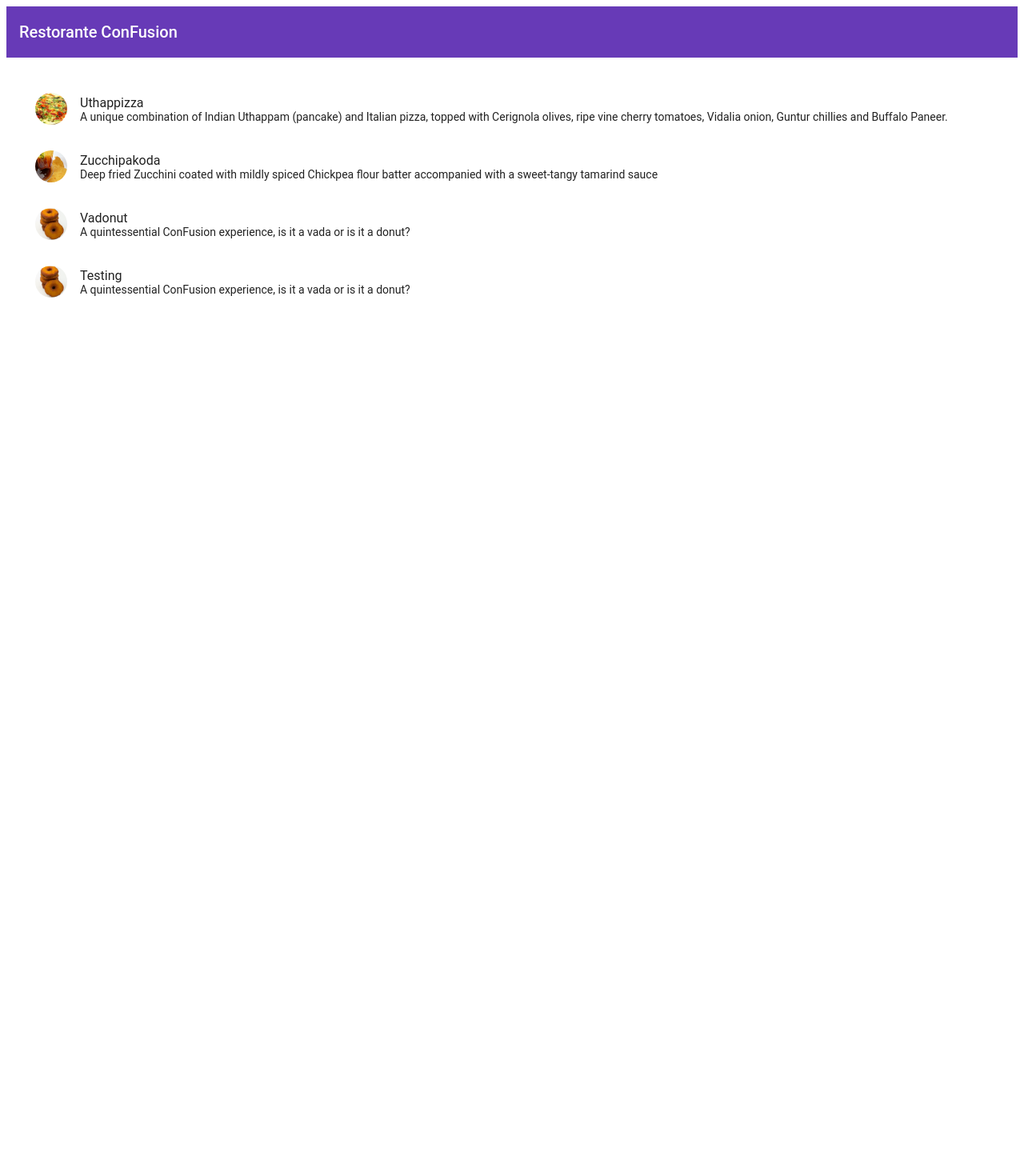
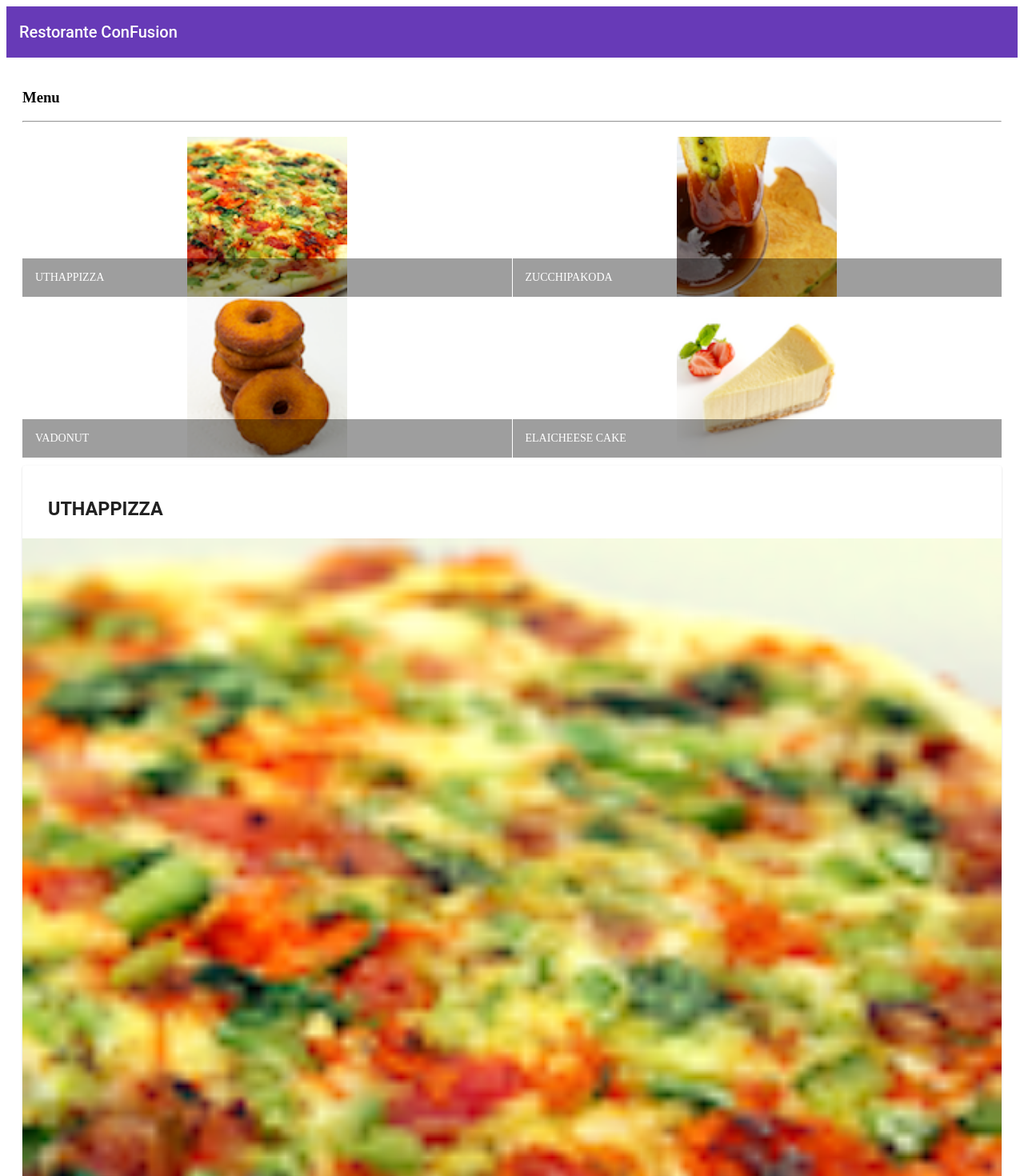
Before and after one commit to djangotraining/angular-framework, an Angular app: page / in a window 1280 px wide. Shown: the top 1470 px of the page at 80% size. Before the commit the page ends 800 px from the top, so only its background shows below. Built offline with nearby package versions, Linux system fonts and the light colour scheme.

Commit message:
angular component part2

```diff
--- a/src/app/menu/menu.component.html
+++ b/src/app/menu/menu.component.html
@@ -2,16 +2,40 @@
      fxLayout="column"
      fxLayoutGap="10px">
 
-  <mat-list fxFlex>
-    <mat-list-item *ngFor="let dish of dishes">
-      <img matListAvatar src={{dish.image}} alt={{dish.name}} />
-      <h1 matLine>{{dish.name}}</h1>
-      <p matLine>
-        <span>{{dish.description}}</span>
-      </p>
-    </mat-list-item>
-  </mat-list>
+  <div fxFlex>
+    <div>
+      <h3>Menu</h3>
+      <hr />
+    </div>
+  </div>
 
+  <div fxFlex>
+    <mat-grid-list cols="2" rowHeight="200px">
+      <mat-grid-tile *ngFor="let dish of dishes">
+        <img height="200px" src={{dish.image}} alt={{dish.name}} />
+        <mat-grid-tile-footer>
+          <h1>{{dish.name | uppercase}}</h1>
+        </mat-grid-tile-footer>
+      </mat-grid-tile>
+    </mat-grid-list>
+  </div>
 
+  <div fxFlex *ngIf="selectedDish">
+    <mat-card>
+      <mat-card-header>
+        <mat-card-title>
+          <h3>{{selectedDish.name  |  uppercase}}</h3>
+        </mat-card-title>
+      </mat-card-header>
+      <img mat-card-image src={{selectedDish.image}} alt={{selectedDish.name}}>
+      <mat-card-content>
+        <p>{{selectedDish.description}}</p>
+      </mat-card-content>
+      <mat-card-actions>
+        <button mat-button>LIKE</button>
+        <button mat-button>SHARE</button>
+      </mat-card-actions>
+    </mat-card>
+  </div>
 
 </div>
--- a/src/app/menu/menu.component.ts
+++ b/src/app/menu/menu.component.ts
@@ -1,12 +1,7 @@
 import { Component, OnInit } from '@angular/core';
 import { Dish } from '../shared/dish';
-@Component({
-  selector: 'app-menu',
-  templateUrl: './menu.component.html',
-  styleUrls: ['./menu.component.css']
-})
-export class MenuComponent implements OnInit {
-  dishes: Dish[] = [
+
+const DISHES: Dish[] = [
   {
     id: '0',
     name: 'Uthappizza',
@@ -40,16 +35,30 @@ export class MenuComponent implements OnInit {
   },
   {
     id: '3',
-      name: 'Testing',
-      image: '/assets/images/vadonut.png',
-      category: 'appetizer',
+    name: 'Elaicheese Cake',
+    image: '/assets/images/elaicheesecake.png',
+    category: 'dessert',
     featured: false,
-      label: 'New',
-      price: '1.99',
-      description: 'A quintessential ConFusion experience, is it a vada or is it a donut?'
+    label: '',
+    price: '2.99',
+    description: 'A detectable, semi-sweet New York Style, is it a vada or is it a donut?'
   }
 
 ];
+
+
+
+@Component({
+  selector: 'app-menu',
+  templateUrl: './menu.component.html',
+  styleUrls: ['./menu.component.css']
+})
+export class MenuComponent implements OnInit {
+
+  dishes: Dish[] = DISHES;
+
+  selectedDish: Dish = DISHES[0];
+
 
   constructor() { }
 
```
Also changed, not shown: src/app/app.module.ts (+7 -1 lines). Lines whose indentation alone changed are shown as unchanged.
